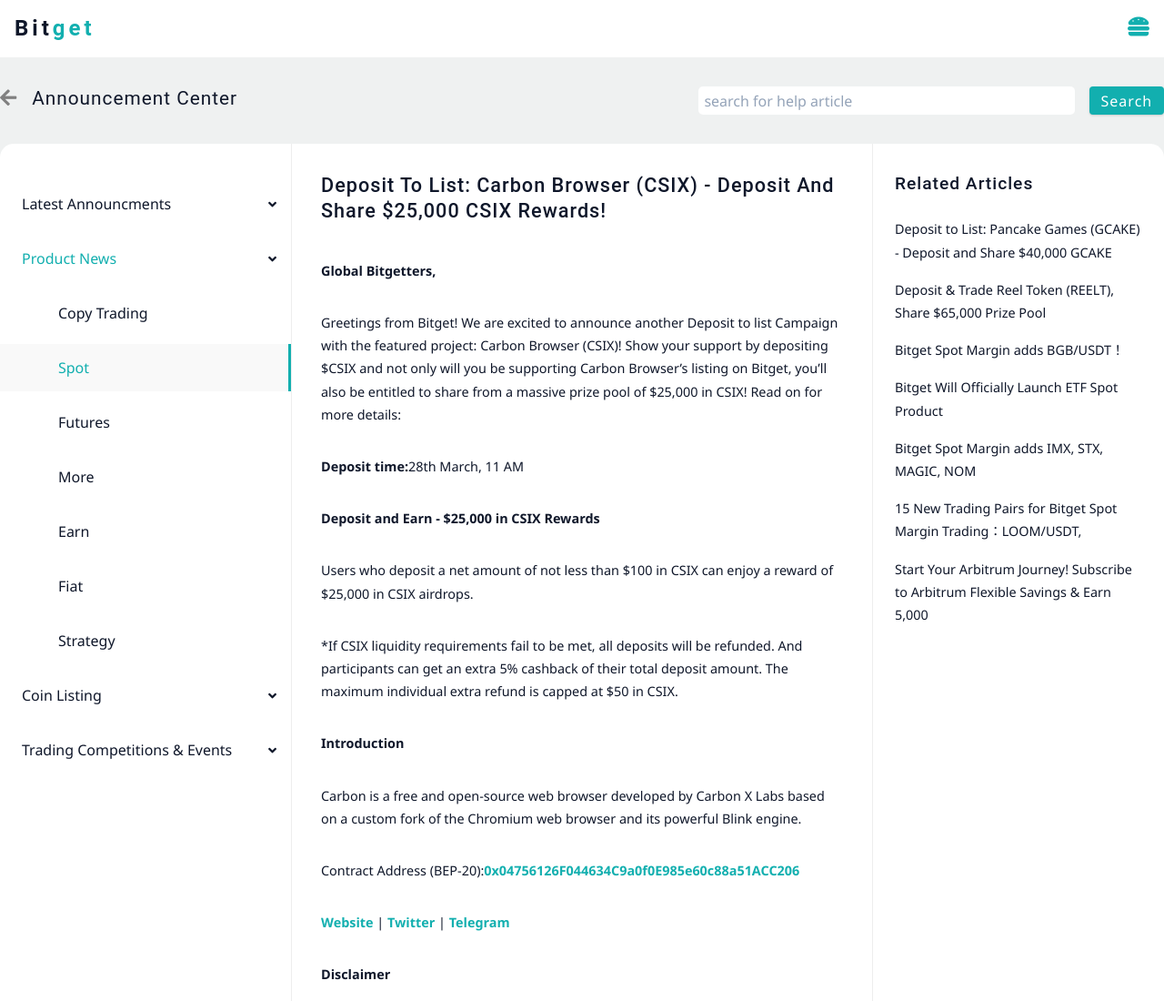
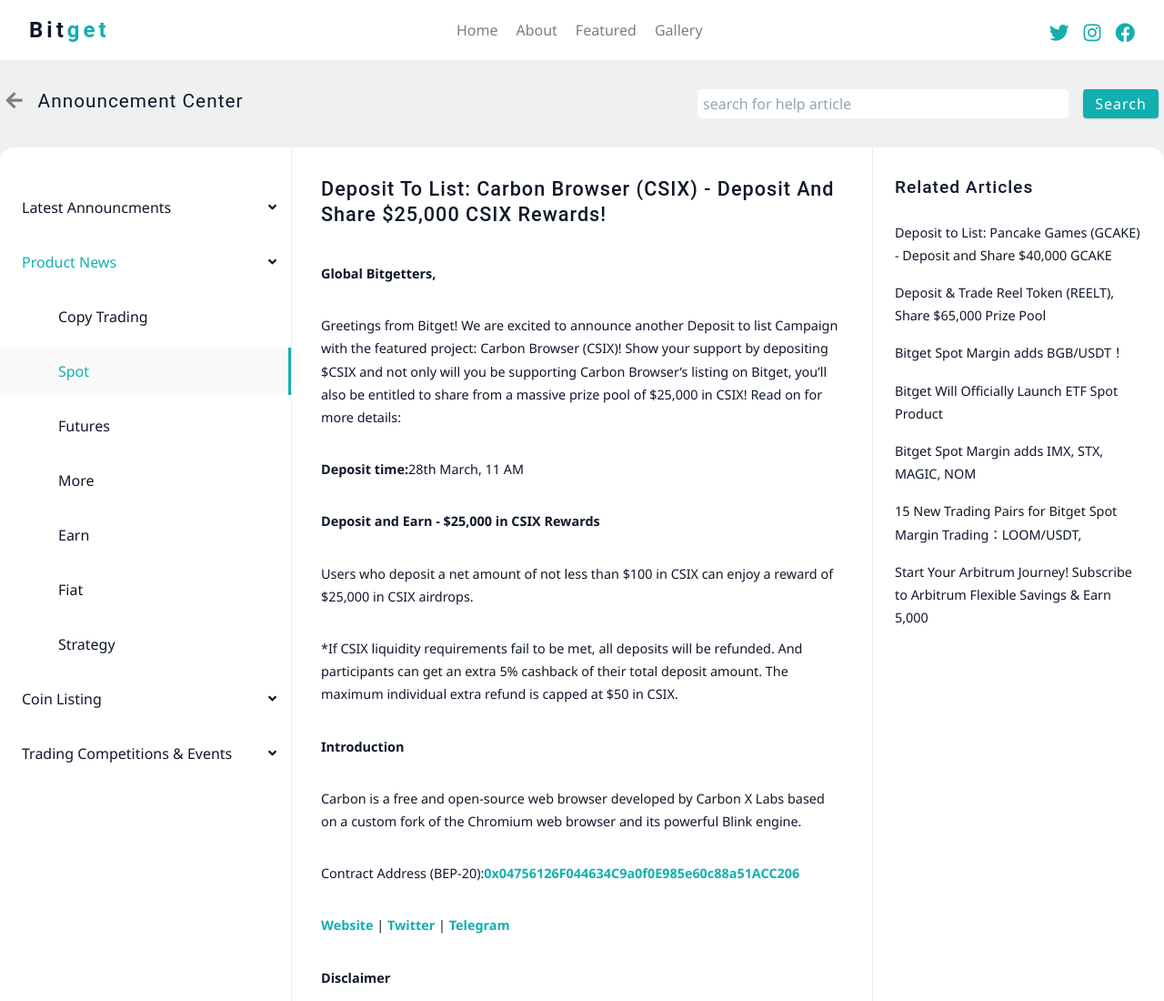
Before and after one commit to Denisacademy/bitget-html, a plain HTML site: page index.html in a window 1280 px wide. Shown: the top 1100 px of the page at 91% size. Drawn offline with nearby package versions, Linux system fonts and the light colour scheme.

Commit message:
fix-menu

```diff
--- a/menu.css
+++ b/menu.css
@@ -300,7 +300,7 @@
   height: 0;
   overflow: hidden;
 }
-/*==== ERORR====modal */
+
 .nav-links-menu,
 .nav-menu .social-icons {
   gap: 1.25rem;
@@ -334,6 +334,33 @@
   height: 240px;
 }
 
+@media screen and (min-width: 768px) {
+  .nav-menu {
+    flex-direction: row;
+    align-items: center;
+    justify-content: space-between;
+    padding: 0.5rem 2rem;
+  }
+  .logo-toggle .fa-hamburger {
+    display: none;
+  }
+
+  .nav-links-menu {
+    height: auto;
+    display: flex;
+  }
+
+  .nav-links-menu li:hover {
+    background: transparent;
+    padding-left: 0;
+  }
+
+  .social-icons-menu {
+    display: flex;
+    align-items: center;
+    gap: 1rem;
+  }
+}
 /*==== NAVBAR ==== */
 
 .menu-toggle {
@@ -492,7 +519,7 @@
 
 @media screen and (min-width: 1020px) {
   .section-announcment {
-    width: 100%;
+    width: 99%;
   }
   .announcment {
     padding: 1rem 0;
```
